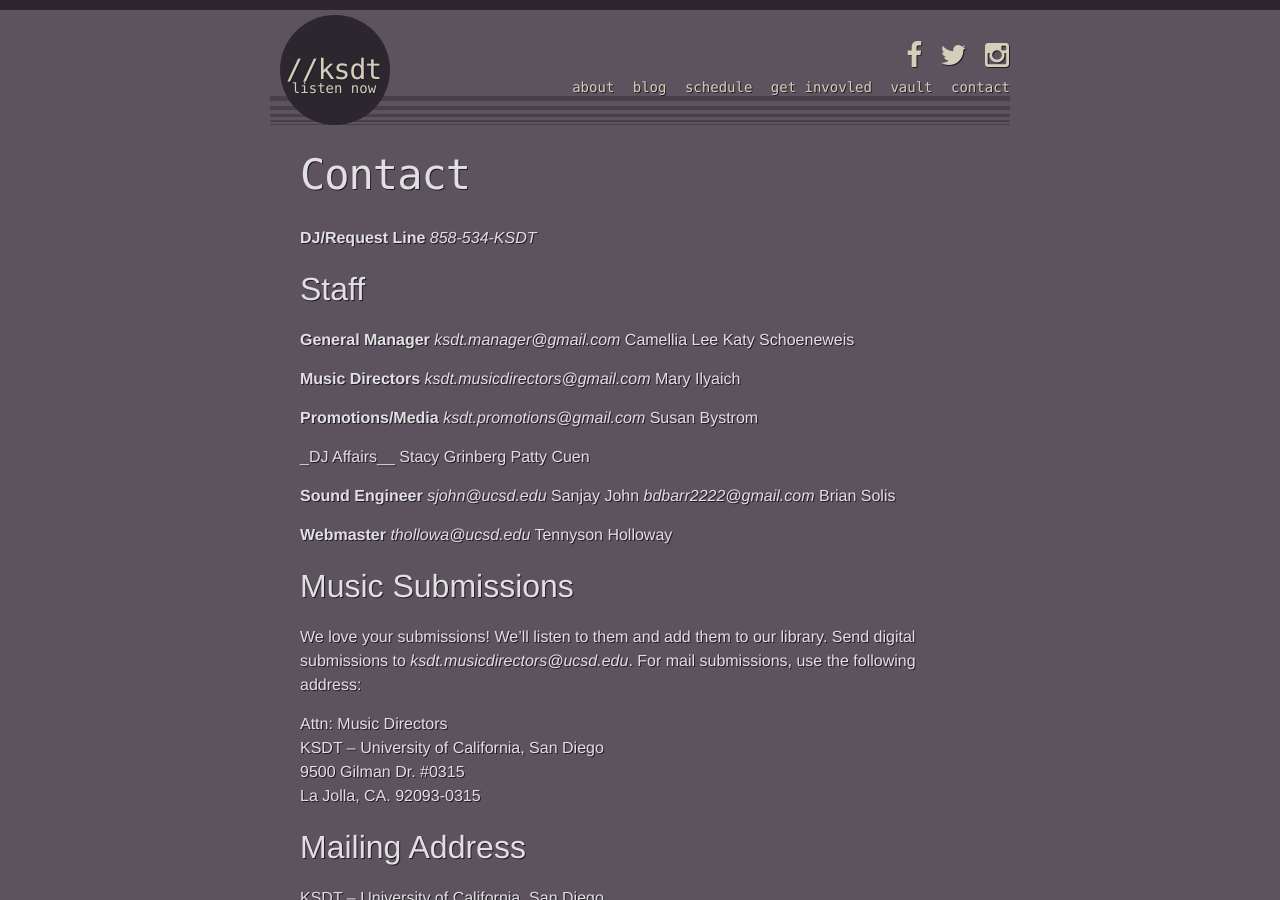
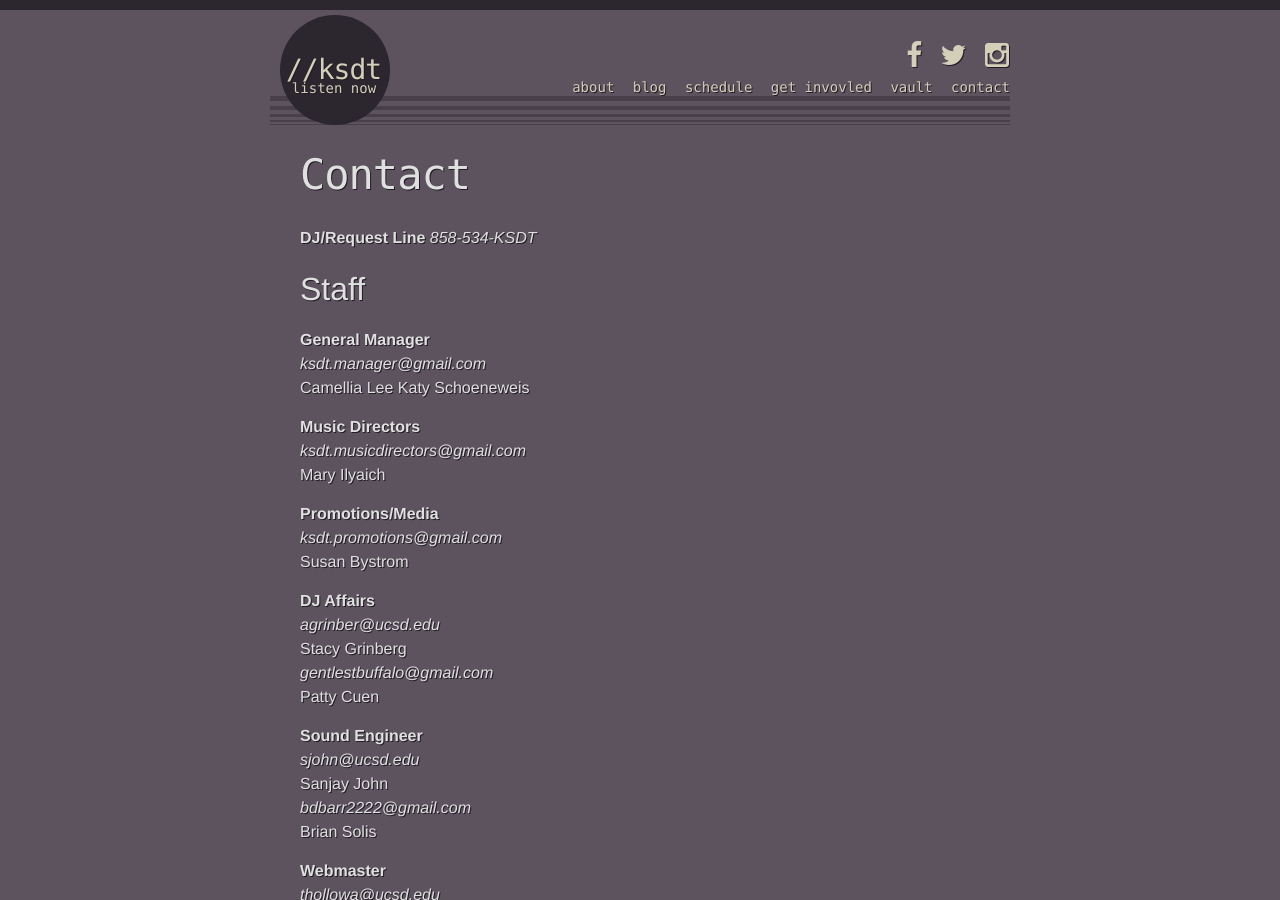
Before and after one commit to m4chinations/ksdt-website, a Jekyll site: the page built from contact.md, in a window 1280 px wide and 900 px high. Built offline with Jekyll 4.4.1, drawn with Linux system fonts in a browser that asks for light colours.

Commit message:
Update contact.md
added new lines

```diff
--- a/contact.md
+++ b/contact.md
@@ -8,31 +8,33 @@
 
 ## Staff
 
-__General Manager__
-*ksdt.manager@gmail.com*
+__General Manager__ \\
+*ksdt.manager@gmail.com*\\
 Camellia Lee
 Katy Schoeneweis
 
-__Music Directors__
-*ksdt.musicdirectors@gmail.com*
+__Music Directors__\\
+*ksdt.musicdirectors@gmail.com* \\
 Mary Ilyaich
 
-__Promotions/Media__
-*ksdt.promotions@gmail.com*
+__Promotions/Media__\\
+*ksdt.promotions@gmail.com*\\
 Susan Bystrom
 
-_DJ Affairs__
-Stacy Grinberg
+__DJ Affairs__\\
+*agrinber@ucsd.edu*\\
+Stacy Grinberg\\
+*gentlestbuffalo@gmail.com*\\
 Patty Cuen
 
-__Sound Engineer__
-*sjohn@ucsd.edu*
-Sanjay John
-*bdbarr2222@gmail.com*
+__Sound Engineer__\\
+*sjohn@ucsd.edu*\\
+Sanjay John\\
+*bdbarr2222@gmail.com*\\
 Brian Solis
 
-__Webmaster__
-*thollowa@ucsd.edu*
+__Webmaster__ \\
+*thollowa@ucsd.edu*\\
 Tennyson Holloway
 
 ## Music Submissions
```
